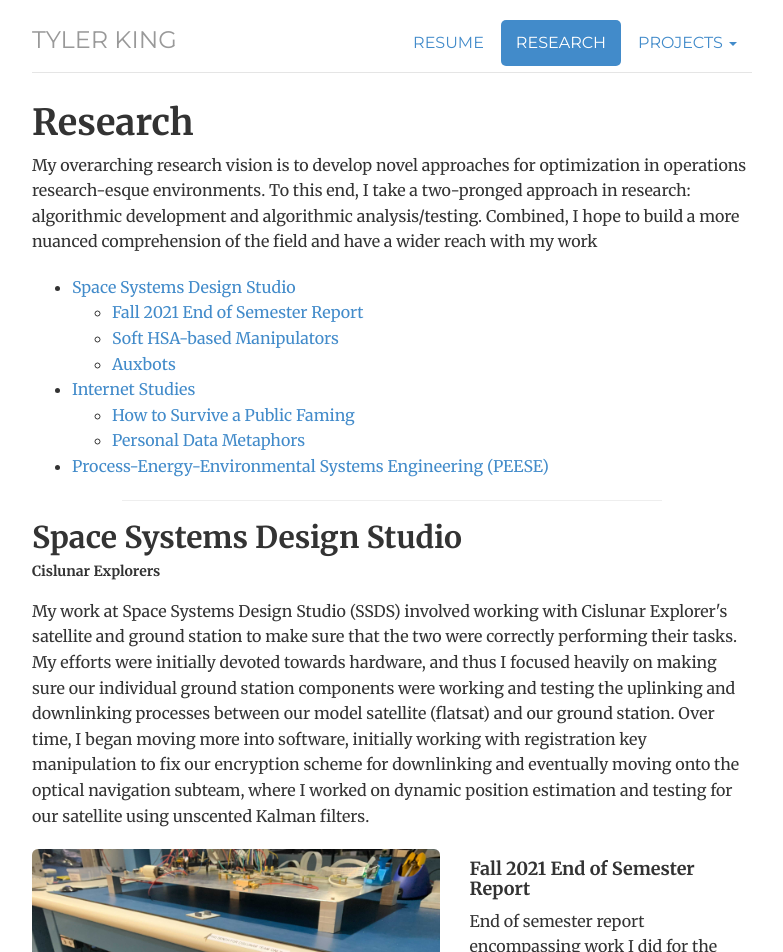
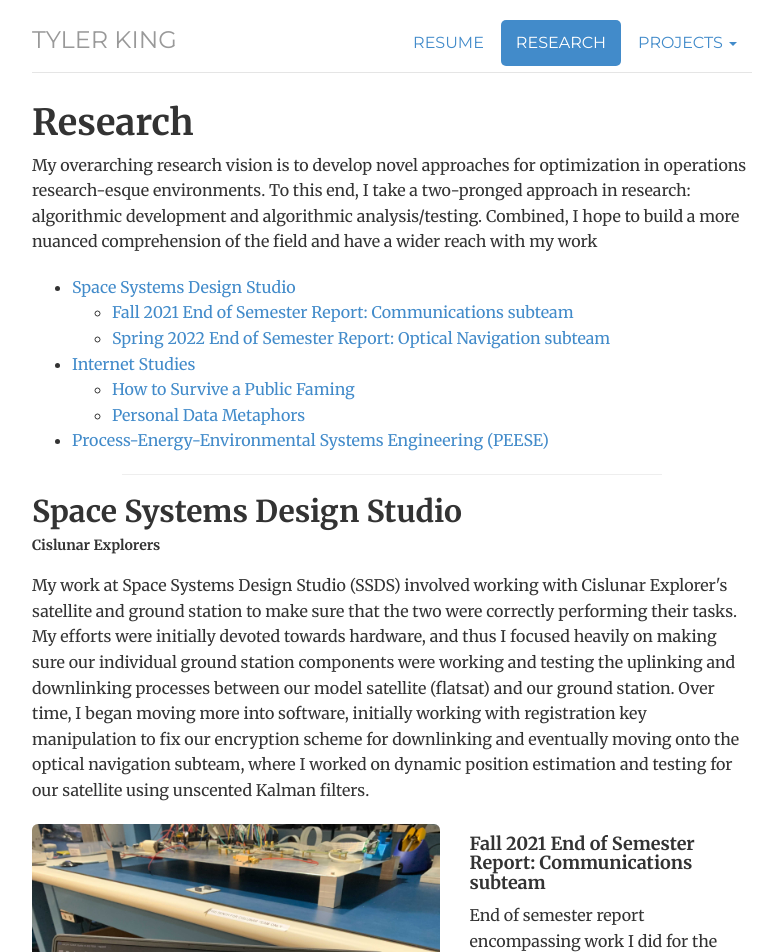
Before and after one commit to tylertking/tylertking.github.io, a Jekyll site: the page built from research/index.html, in a window 1280 px wide and 1400 px high. Shown: the top 952 px of the window, without its empty margins (248-1031 px from the left). Built offline with Jekyll 4.4.1, drawn with Linux system fonts in a browser that asks for light colours; some of the changed text lies outside the part shown.

Commit message:
Research test 3

```diff
--- a/research/index.html
+++ b/research/index.html
@@ -20,9 +20,8 @@
 <p></p>
 <p>My work at Space Systems Design Studio (SSDS) involved working with Cislunar Explorer's satellite and ground station to make sure that the two were correctly performing their tasks. My efforts were initially devoted towards hardware, and thus I focused heavily on making sure our individual ground station components were working and testing the uplinking and downlinking processes between our model satellite (flatsat) and our ground station. Over time, I began moving more into software, initially working with registration key manipulation to fix our encryption scheme for downlinking and eventually moving onto the optical navigation subteam, where I worked on dynamic position estimation and testing for our satellite using unscented Kalman filters. </p>
 
-{% include project-blurb.html inDepth="robotics/Cislunar_Explorers_Semester_Report_FA21.pdf" preview="Image from iOS.jpg" title="Fall 2021 End of Semester Report" description="End of semester report encompassing work I did for the ground station and telemetry for satellite uplinking/downlinking."%}
-{% include project-blurb.html inDepth="robotics/hsaManip.html" preview="hsa-manip-preview.png" title="Soft HSA-based Manipulators" subtitle="2019 -- present" description="Soft grippers that are more robust and easier to control than their pneumatic counterparts. Basis for multiplexed manipulation and recycling-sorting robots"%}
-{% include project-blurb.html inDepth="robotics/auxbot.html" preview="auxbot-preview.png" title="Auxbots" subtitle="2019 -- present" description="Modular volumetric actuators allow us to achieve independent voxel-based designs"%}
+{% include project-blurb.html inDepth="robotics/Cislunar_Explorers_Semester_Report_FA21.pdf" preview="Image from iOS.jpg" title="Fall 2021 End of Semester Report: Communications subteam" description="End of semester report encompassing work I did for the ground station and telemetry for satellite uplinking/downlinking."%}
+{% include project-blurb.html inDepth="robotics/Cislunar_Explorers_Semester_Report_SP22.pdf" preview="hTrajectory UKF flowchart (1).png" title="Spring 2022 End of Semester Report: Optical Navigation subteam" description="End of semester report encompassing work I did for optical navigation with a heavy focus on unscented Kalman filter analysis and unit testing."%}
 
 <h2>Internet Studies</h2>
 <h5>Physical Intelligence, Digital Embodiment</h5>
```
Also changed, not shown: img/Trajectory UKF flowchart (1).png (added), 1 other file.
